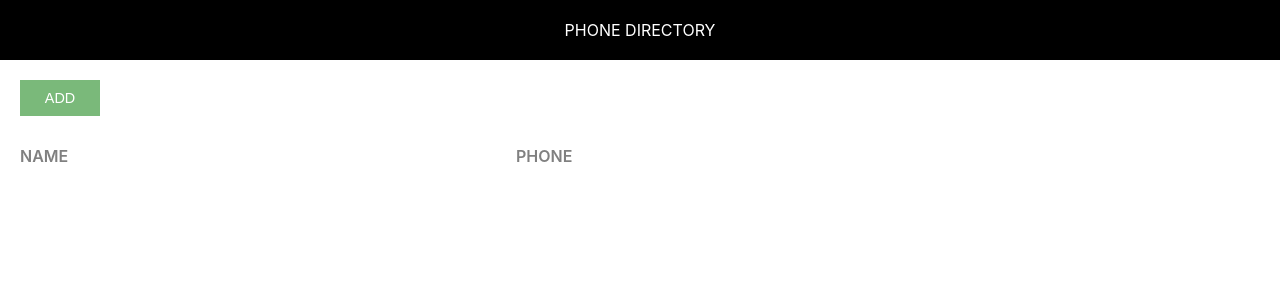
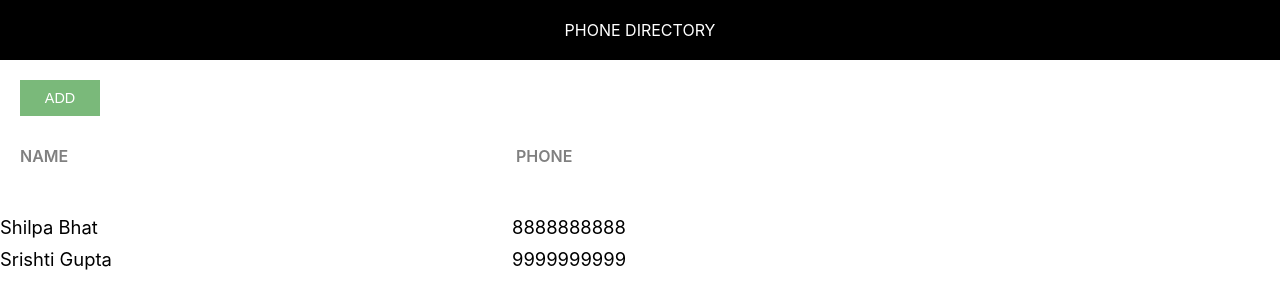
Before and after one commit to devatearth/phone-directory, a React (Create React App) app: page / in a window 1280 px wide. Shown: the top 308 px of the page. Built offline with nearby package versions, Linux system fonts and the light colour scheme.

Commit message:
Rendered Subscribers Dynamically

```diff
--- a/src/App.js
+++ b/src/App.js
@@ -1,8 +1,20 @@
 import React, { Component } from "react";
-import Header  from "./Header.js";
+import Header from "./Header.js";
 import "./App.css";
 class App extends Component {
   render() {
+    let subscribers = [
+      {
+        id: 1,
+        name: "Shilpa Bhat",
+        phone: "8888888888",
+      },
+      {
+        id: 2,
+        name: "Srishti Gupta",
+        phone: "9999999999",
+      },
+    ];
     return (
       <div>
         <Header />
@@ -14,6 +26,14 @@
             <span className="grid-item phone-heading">Phone</span>
           </div>
         </div>
+        {subscribers.map((sub) => {
+          return (
+            <div key={sub.id} className="grid-container">
+              <span className="grid-item">{sub.name}</span>
+              <span className="grid-item">{sub.phone}</span>
+            </div>
+          );
+        })}
       </div>
     );
   }
```
